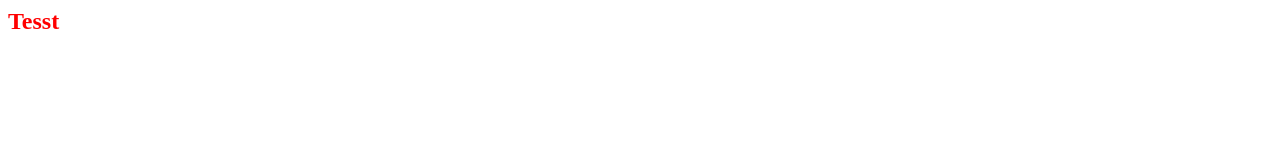
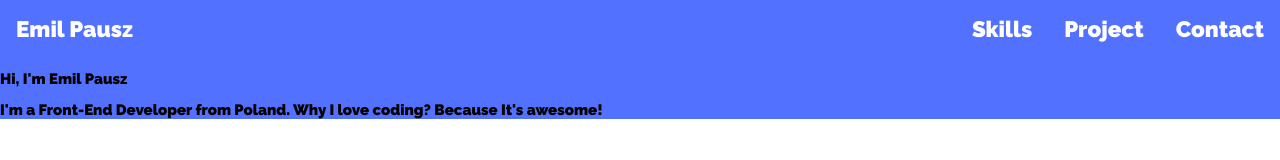
Before and after one commit to legendemil/portfolio, a React app: page / in a window 1280 px wide. Built offline with nearby package versions, Linux system fonts and the light colour scheme.

Commit message:
basic structure of home section and basic header styling

```diff
--- a/index.html
+++ b/index.html
@@ -5,6 +5,7 @@
     <meta name="author" content="Emil Pausz">
     <meta name="description" content="Portfolio site">
     <meta name="viewport" content="width=device-width, initial-scale=1">
+    <link href="https://fonts.googleapis.com/css?family=Raleway:400,900" rel="stylesheet">
     <link rel="stylesheet" href="css/main.css">
 </head>
 <body>
--- /dev/null
+++ b/js/Home.js
@@ -0,0 +1,23 @@
+import React from "react";
+
+import PageHeader from "./Home/PageHeader";
+import HomeHeading from "./Home/HomeHeading";
+import HomeAbout from "./Home/HomeAbout";
+
+export default class Home extends React.Component {
+
+    render() {
+        return(
+            <section className="home">
+
+                <PageHeader />
+                <HomeHeading
+                    text={"Hi, I'm Emil Pausz"}/>
+                <HomeHeading
+                    headingText={"About me"}
+                    text={"I'm a Front-End Developer from Poland. Why I love coding? Because It's awesome!"}/>
+
+            </section>
+        )
+    }
+}
--- /dev/null
+++ b/js/Home/HomeAbout.js
@@ -0,0 +1,15 @@
+import React from "react";
+
+
+export default class HomeAbout extends React.Component {
+
+    render() {
+        let { headingText, text } = this.props;
+        return(
+            <section className="home__about">
+                <h2>{ headingText }e</h2>
+                <p>{ text }</p>
+            </section>
+        )
+    }
+}
--- /dev/null
+++ b/js/Home/HomeHeading.js
@@ -0,0 +1,10 @@
+import React from "react";
+
+export default class HomeHeading extends React.Component {
+
+    render() {
+        return(
+            <h1 className="home__heading">{this.props.text}</h1>
+        )
+    }
+}
--- /dev/null
+++ b/js/Home/PageHeader.js
@@ -0,0 +1,16 @@
+import React from "react";
+
+import PageNav from "./PageNav";
+
+export default class PageHeader extends React.Component {
+
+    render() {
+        return(
+            <header className="page-header">
+
+                <PageNav />
+
+            </header>
+        )
+    }
+}
--- /dev/null
+++ b/js/Home/PageNav.js
@@ -0,0 +1,17 @@
+import React from "react";
+
+import NavBtn from "./PageNav/NavBtn";
+
+export default class PageNav extends React.Component {
+
+    render() {
+        return(
+            <nav className="page-nav">
+                <NavBtn text={"Emil Pausz"} href={"#"}/>
+                <NavBtn text={"Skills"} href={"#"}/>
+                <NavBtn text={"Project"} href={"#"}/>
+                <NavBtn text={"Contact"} href={"#"}/>
+            </nav>
+        )
+    }
+}
--- /dev/null
+++ b/js/Home/PageNav/NavBtn.js
@@ -0,0 +1,13 @@
+import React from "react";
+
+export default class NavBtn extends React.Component {
+    constructor(props) {
+        super(props);
+    }
+    render() {
+        let { href, text } = this.props;
+        return(
+            <a href={href} className="page-nav__btn">{text}</a>
+        )
+    }
+}
--- a/main.js
+++ b/main.js
@@ -1,12 +1,18 @@
+// React
 import ReactDOM from "react-dom";
 import React from "react";
+
+// React Components
+import Home from "./js/Home";
+
+// Styles
 require("./sass/main.sass");
 
 class Main extends React.Component {
 
     render() {
         return(
-            <h2>Tesst</h2>
+            <Home />
         )
     }
 }
--- a/package.json
+++ b/package.json
@@ -27,6 +27,7 @@
     "babel-preset-react": "^6.16.0",
     "css-loader": "^0.26.1",
     "extract-text-webpack-plugin": "^1.0.1",
+    "jsx-html-class": "^1.0.3",
     "node-sass": "^4.0.0",
     "sass-loader": "^4.1.0",
     "style-loader": "^0.13.1",
--- a/sass/main.sass
+++ b/sass/main.sass
@@ -1,2 +1,13 @@
+@import 'utils/colors'
+
+
+@import 'sections/home'
+
+@import 'modules/page-nav'
+
+
 body
-    color: red
+    font:
+        size: 62.5%
+        family: 'Raleway', sans-serif
+    margin: 0
--- /dev/null
+++ b/sass/modules/_page-nav.sass
@@ -0,0 +1,15 @@
+.page-nav
+    width: 100vw
+    display: flex
+    justify-content: flex-end
+    &__btn
+        color: $nav-link-color
+        text-decoration: none
+        font:
+            weight: 800
+            size: 1.4rem
+        padding: 1rem
+        display: inline-block
+        box-sizing: border-box
+        &:first-child
+            margin-right: auto
--- /dev/null
+++ b/sass/sections/_home.sass
@@ -0,0 +1,2 @@
+.home
+    background-color: $main-color
--- /dev/null
+++ b/sass/utils/_colors.sass
@@ -0,0 +1,7 @@
+$blue: #5271FF
+$gray: #A8A8A8
+$white: #FFFFFF
+
+$main-color: $blue
+$light-color: $gray
+$nav-link-color: $white
```
